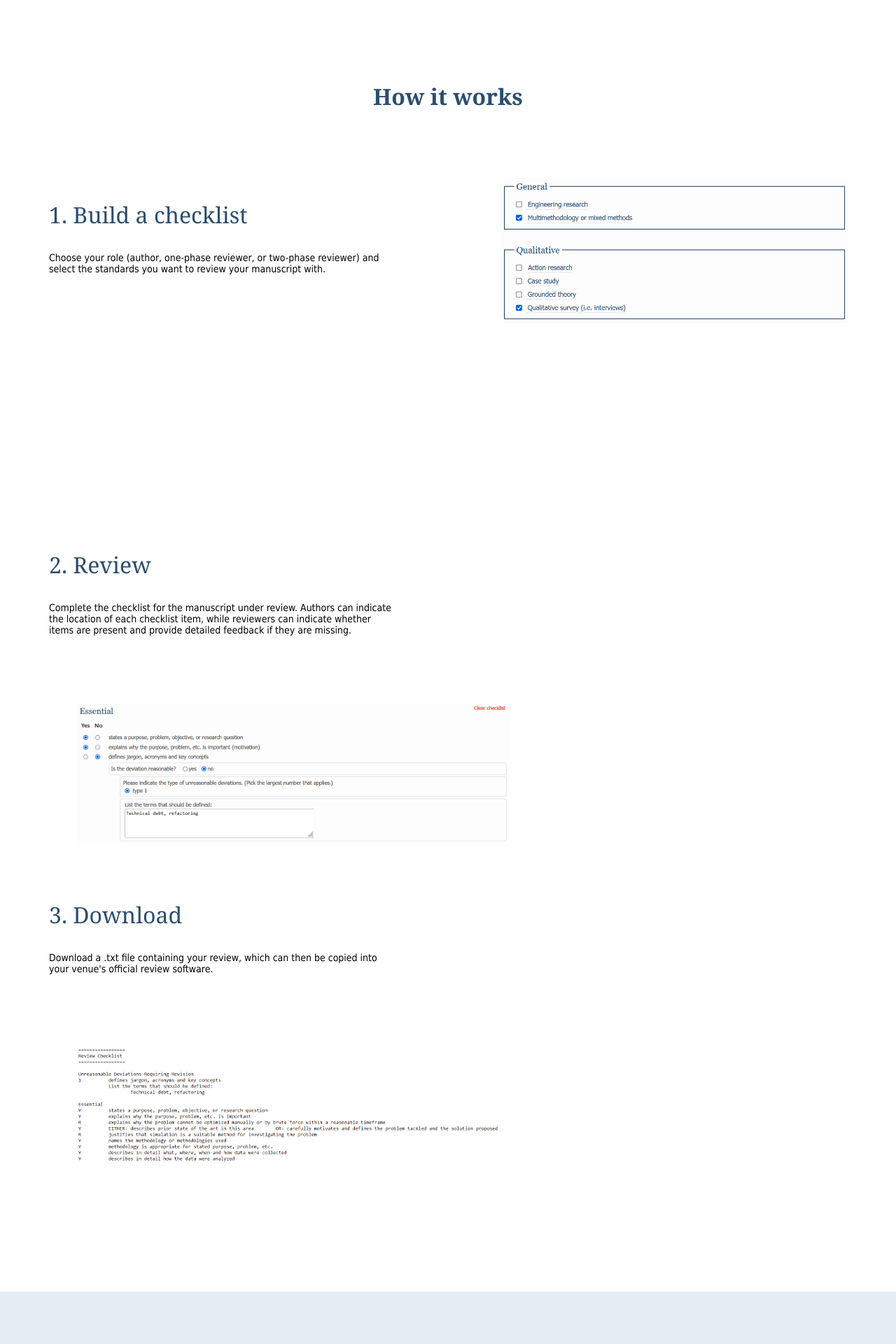
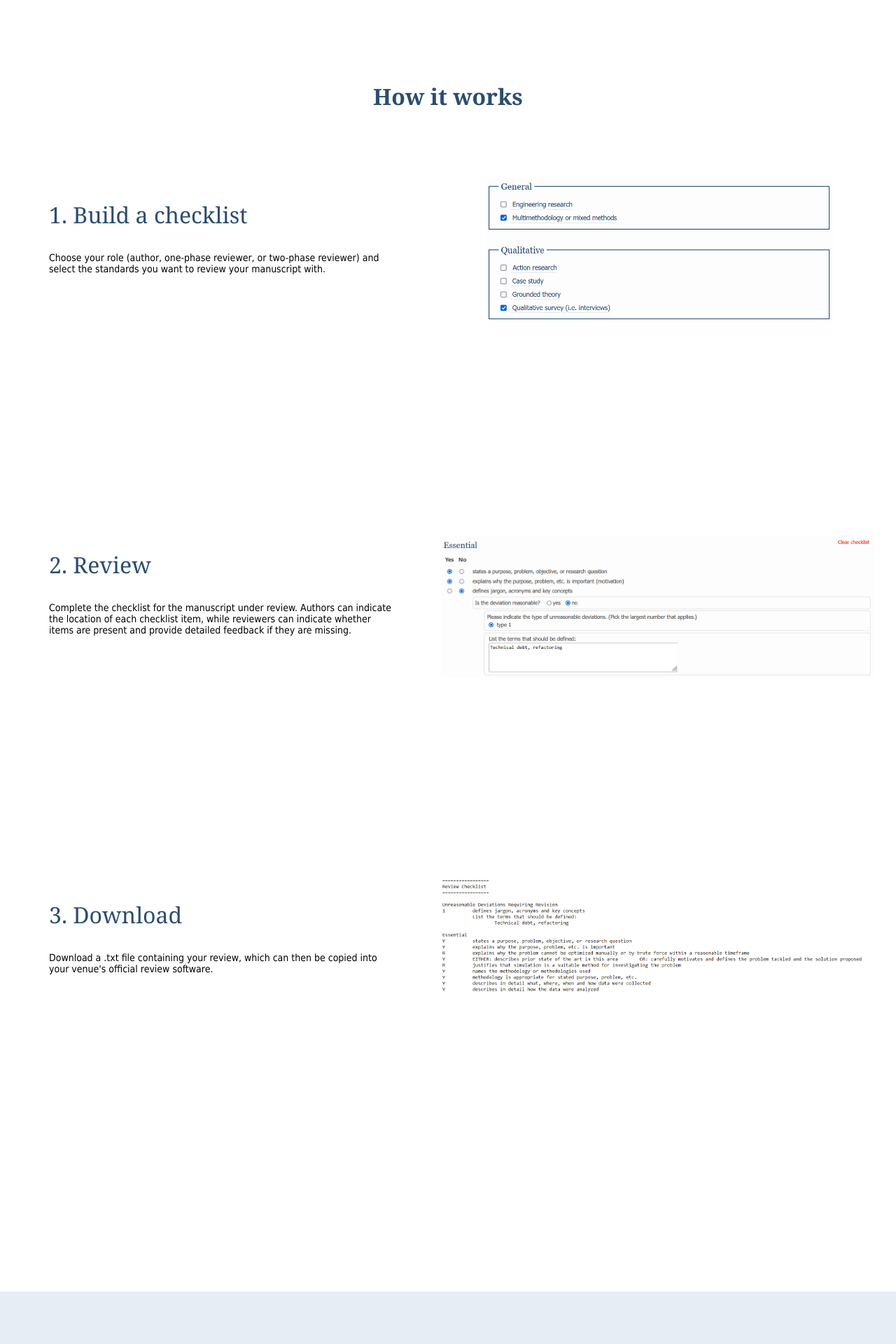
Before and after one commit to eschltz/standardstest, a Jekyll site: the page built from index.md, in a window 1280 px wide. Shown: the part 1345-3265 px from the top of the page at 70% size. Built offline with Jekyll 4.4.1, drawn with Linux system fonts in a browser that asks for light colours.

Commit message:
Landing page responsiveness

```diff
--- a/assets/css/style.scss
+++ b/assets/css/style.scss
@@ -323,19 +323,19 @@
 .instructions-1 .image-container {
 	flex: 0 0 40%;
 	margin-top: 70px;
-	margin-left: 150px;
+	margin-left: 10vw;
 }
 
 .instructions-2 .image-container {
 	flex: 0 0 50%;
 	margin-top: 80px;
-	margin-left: 90px;
+	margin-left: 5vw;
 }
 
 .instructions-3 .image-container {
 	flex: 0 0 50%;
-	margin-left: 90px;
 	margin-top: 70px;
+	margin-left: 5vw;
 }
 
 .instruction-box .image-container img {
@@ -508,9 +508,7 @@
 	.site-nav .last-page-link {
 		margin-right: 7vw;
 	}
-}
 
-@media screen and (max-width: 1050px) {
 	.instruction-text, .instructions-1 .image-container,
 	.instructions-2 .image-container,
 	.instructions-3 .image-container {
```
